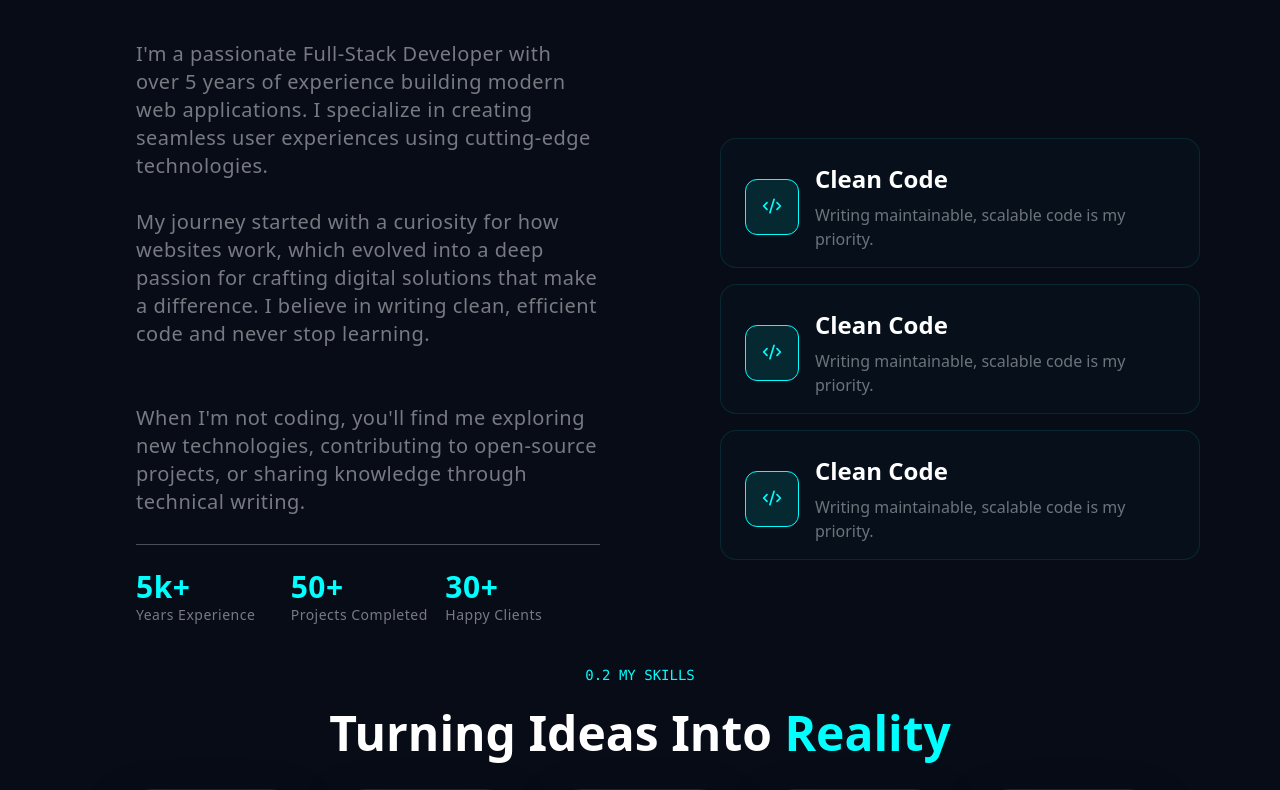
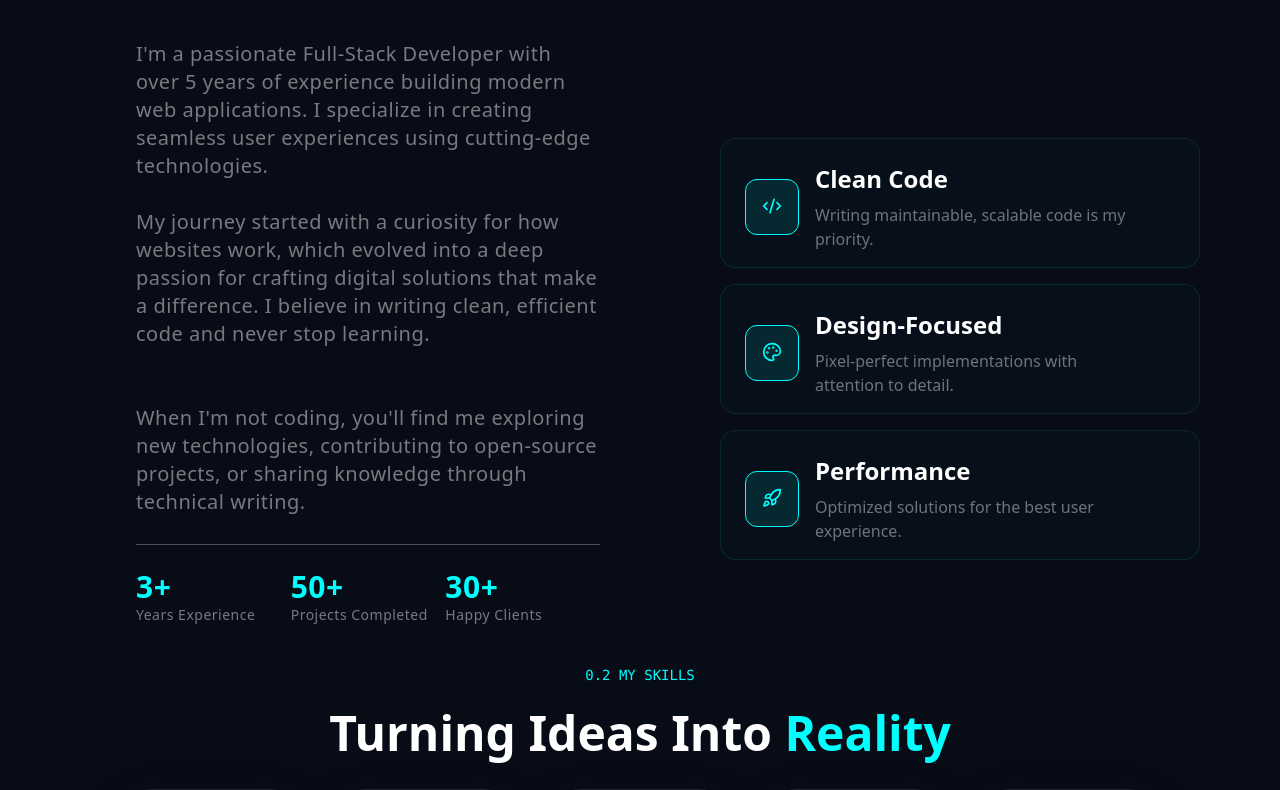
Before and after one commit to vikram-kk/portfolio-react, a React (Vite) app: page / in a window 1280 px wide. Shown: the part 1020-1810 px from the top of the page. Built offline with nearby package versions, Linux system fonts and the light colour scheme.

Commit message:
make data driven architechture

```diff
--- a/package.json
+++ b/package.json
@@ -16,6 +16,7 @@
     "lucide-react": "^0.562.0",
     "react": "^19.2.0",
     "react-dom": "^19.2.0",
+    "react-router-dom": "^7.12.0",
     "tailwindcss": "^4.1.18"
   },
   "devDependencies": {
--- a/src/components/Navbar.jsx
+++ b/src/components/Navbar.jsx
@@ -5,7 +5,7 @@ function Navbar() {
         { name: 'About', href: '#about' },
         { name: 'Skills', href: '#skills' },
         { name: 'Projects', href: '#projects' },
-        { name: 'Experience', href: '#experience' },
+        // { name: 'Experience', href: '#experience' },
         { name: 'Contact', href: '#contact' },
 ];
     const [Isscrolled,setIscrolled] = useState(false)
@@ -40,7 +40,7 @@ function Navbar() {
 
 
         <div className={`${isOpen?'flex nav-items':'hidden'} md:flex gap-8 items-center`}>
-            {Navlinks.map((links,index)=>(<h4 key={index}><a key={index} href={links.href}>{links.name}</a></h4>))}
+            {Navlinks.map((links,index)=>(<h4 key={index}><a href={links.href}>{links.name}</a></h4>))}
             <button className="bg-cyan px-4 py-2 rounded-2xl text-sm">let's talk</button>
         </div>
       </div>
--- a/src/index.css
+++ b/src/index.css
@@ -13,6 +13,7 @@ html,body{
   box-sizing: border-box;
   background-color: #080c16;
   color:  hsl(180, 100%, 50%);
+  scroll-behavior: smooth;
 
 }
 
--- a/src/sections/About.jsx
+++ b/src/sections/About.jsx
@@ -1,73 +1,92 @@
-import { CodeXml } from 'lucide-react';
+import { CodeXml,Palette,Rocket } from 'lucide-react';
+const pros = [
+  {
+    icon: CodeXml,
+    heading: "Clean Code",
+    description: "Writing maintainable, scalable code is my priority."
+  },
+  {
+    icon: Palette,
+    heading: "Design-Focused",
+    description: "Pixel-perfect implementations with attention to detail."
+  },
+  {
+    icon: Rocket,
+    heading: "Performance",
+    description: "Optimized solutions for the best user experience."
+  }
+];
+const numexp = [
+
+  {
+  naming:"experince",
+  number:"3+",
+  description:"Years Experience"
+  },
+  {
+  naming:"Projects",
+  number:"50+",
+  description:"Projects Completed"
+  },
+    {
+  naming:"clients",
+  number:"30+",
+  description:"Happy Clients"
+  }
+]
+
 
 function About() {
   return (
-    <>
+    <section id='about'>
     <div className="w-full h-auto">
     <h6 className="intro-heading">01. about me</h6>
     <h1 className="heading-title">turning ideas into <span className="text-cyan"> reality</span></h1>
     <div className="grid md:grid-cols-2 place-items-center">
       <div className="w-3/4 tracking-wide text-center pt-6 text-sm text-gray-200/50 md:text-xl md:pl-4 md:ml-20  md:pt-16  md:text-left">
         <p>I'm a passionate Full-Stack Developer with over 5 years of experience building modern web applications.
-           I specialize in creating seamless user experiences using cutting-edge technologies.</p><br />
+           I specialize in creating seamless user experiences using cutting-edge technologies.
+        </p>
+        <br />
         <p>
           My journey started with a curiosity for how websites work, which evolved into a deep passion for crafting digital solutions
            that make a difference. I believe in writing clean, efficient code and never stop learning.
-        </p><br />
+        </p>
+        <br />
         <br />
         <p>
           When I'm not coding, you'll find me exploring new technologies,
            contributing to open-source projects, or sharing knowledge through technical writing.
         </p><br />
         <div className="grid grid-cols-3 pt-6 border-t border-gray-200/30">
-          <div className="text-sm">
-            <h1 className="text-3xl font-bold text-cyan">5k+</h1>
-            Years Experience
+          {numexp.map(exp =>(
+            <div key={exp.naming} className="text-sm">
+            <h1 className="text-3xl font-bold text-cyan">{exp.number}</h1>
+            {exp.description}
           </div>
-          <div className="text-sm">
-            <h1 className="text-3xl font-bold text-cyan">50+</h1>
-            Projects Completed
-          </div>
-          <div className="text-sm">
-            <h1 className="text-3xl font-bold text-cyan">30+</h1>
-            Happy Clients
-          </div>
+          ))}
         </div>
       </div>
 
     <div className='flex flex-col justify-center items-center w-full  gap-4  mt-8 md:mt-24'>
-      <div className='flex items-center gap-4 bg-cyan/2 pb-4 w-3/4 p-6  rounded-2xl border about-buttons border-cyan/10 md:pr-18'>
-      <h1 className='border border-cyan w-14 h-14 rounded-xl bg-cyan/10 text-center p-4' >
-      <CodeXml size={20}/>
-      </h1>
-      <div className='text-gray-300/50 '>
-        <h1 className='text-2xl text-white mb-2 font-bold'>Clean Code</h1>
-        Writing maintainable, scalable code is my priority.
+      {pros.map(point =>{const Icon = point.icon;
+      return (
+      <div key={point.heading} className='flex items-center gap-4 bg-cyan/2 pb-4 w-3/4 p-6  rounded-2xl border about-buttons border-cyan/10 md:pr-18'>
+        <h1 className='border border-cyan w-14 h-14 rounded-xl bg-cyan/10 text-center p-4' >
+        <Icon size={20}/>
+        </h1>
+        <div className='text-gray-300/50 '>
+          <h1 className='text-2xl text-white mb-2 font-bold'>{point.heading}</h1>
+          <p>{point.description}</p>
+        </div>
       </div>
+      )})}
     </div>
-      <div className='flex items-center gap-4 bg-cyan/2 pb-4 w-3/4 p-6  rounded-2xl border about-buttons border-cyan/10 md:pr-18'>
-      <h1 className='border border-cyan w-14 h-14 rounded-xl bg-cyan/10 text-center p-4' >
-      <CodeXml size={20}/>
-      </h1>
-      <div className='text-gray-300/50 '>
-        <h1 className='text-2xl text-white mb-2 font-bold'>Clean Code</h1>
-        Writing maintainable, scalable code is my priority.
-      </div>
-    </div>
-      <div className='flex items-center gap-4 bg-cyan/2 pb-4 w-3/4 p-6  rounded-2xl border about-buttons border-cyan/10 md:pr-18'>
-      <h1 className='border border-cyan w-14 h-14 rounded-xl bg-cyan/10 text-center p-4' >
-      <CodeXml size={20}/>
-      </h1>
-      <div className='text-gray-300/50 '>
-        <h1 className='text-2xl text-white mb-2 font-bold'>Clean Code</h1>
-        Writing maintainable, scalable code is my priority.
-      </div>
-    </div>
+
 
     </div>
     </div>
-    </div>
-        </>
+    </section>
   )
 }
 
--- a/src/sections/Contact.jsx
+++ b/src/sections/Contact.jsx
@@ -1,5 +1,5 @@
 import React, { useState } from 'react';
-import { Mail, MapPin, Phone, Github, Linkedin, Twitter, Send } from 'lucide-react';
+import { Mail, MapPin, Phone, Github, Linkedin, Twitter, Send, Section } from 'lucide-react';
 import ContactInfo from '../components/ContactInfo';
 
 const Contact = () => {
@@ -17,12 +17,13 @@ const Contact = () => {
 
 
   return (
+    <section id='contact'>
     <div className="min-h-screen bg-[#030712] text-white p-8 flex items-center justify-center">
       <div className="max-w-6xl w-full grid grid-cols-1 md:grid-cols-2 gap-12">
 
         <div className="space-y-6">
-          <ContactInfo Icon={Mail} title="Email" value="hello@mail.dev" />
-          <ContactInfo Icon={MapPin} title="Location" value="Punjab" />
+          <ContactInfo Icon={Mail} title="Email" value="vikrambhumihaar@gmail.com" />
+          <ContactInfo Icon={MapPin} title="Location" value="Punjab, India" />
 
           <div className="mt-8">
             <p className="text-gray-400 mb-4">Follow me on</p>
@@ -81,7 +82,7 @@ const Contact = () => {
 
             <button
               type="submit"
-              className="w-full bg-cyan-400 hover:bg-cyan-500 text-black font-bold py-4 rounded-xl flex items-center justify-center gap-2 transition-all shadow-lg shadow-cyan-500/20"
+              className="w-full bg-cyan-400 hero-buttons text-black font-bold py-4 rounded-xl flex items-center justify-center gap-2 transition-all shadow-lg shadow-cyan-500/20"
             >
               Send Message <Send size={20} />
             </button>
@@ -90,6 +91,7 @@ const Contact = () => {
 
       </div>
     </div>
+    </section>
   );
 };
 
--- a/src/sections/Projects.jsx
+++ b/src/sections/Projects.jsx
@@ -33,7 +33,7 @@ const projects = [
 
 function Projects() {
   return (
-    <section className='h-auto'>
+    <section id='projects' className='h-auto'>
         <h5 className='intro-heading mt-4'>03 Projects</h5>
         <h1 className='heading-title'>Featured <span className='text-cyan'>Projects</span></h1>
         <p className='text-gray-400 text-sm px-20 py-10 text-center'>A selection of projects that showcase my skills and passion for building great products</p>
--- a/src/sections/Skills.jsx
+++ b/src/sections/Skills.jsx
@@ -1,6 +1,3 @@
-import { useRef } from 'react';
-
-
 const skills = [
   { name: 'HTML5', category: 'Frontend', level: 95 },
   { name: 'CSS3', category: 'Frontend', level: 90 },
@@ -22,7 +19,7 @@ const skills = [
 function Skills() {
 
   return (
-    <section  className='w-full min-h-screen'>
+    <section id="skills" className='w-full min-h-screen'>
         <h5 className='intro-heading mt-4'>0.2 My Skills</h5>
         <h1 className='heading-title'>Turning Ideas Into <span className='text-cyan'>Reality</span></h1>
         <div className='grid grid-cols-2 md:grid-cols-3 lg:grid-cols-5 px-10 gap-6 md:gap-6 lg:gap-8 mt-8 md:px-30'>
```
Also changed, not shown: src/sections/Hero.jsx (+7 -3 lines), 1 other file (tests, documents, lock files or other folders).
